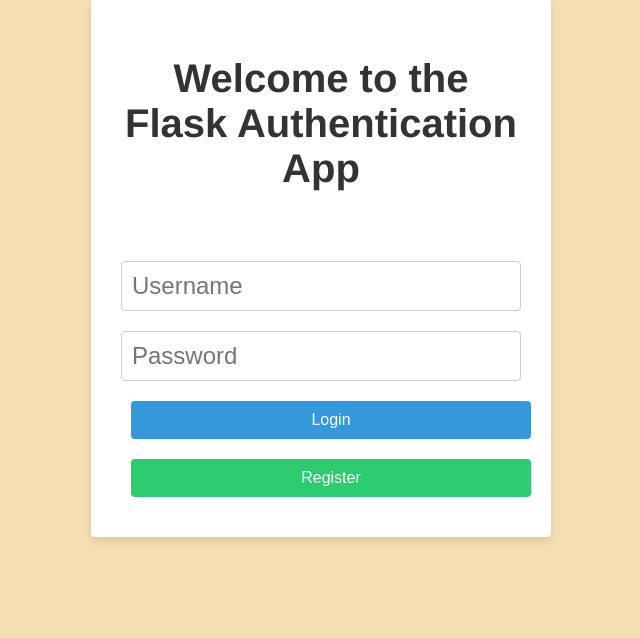
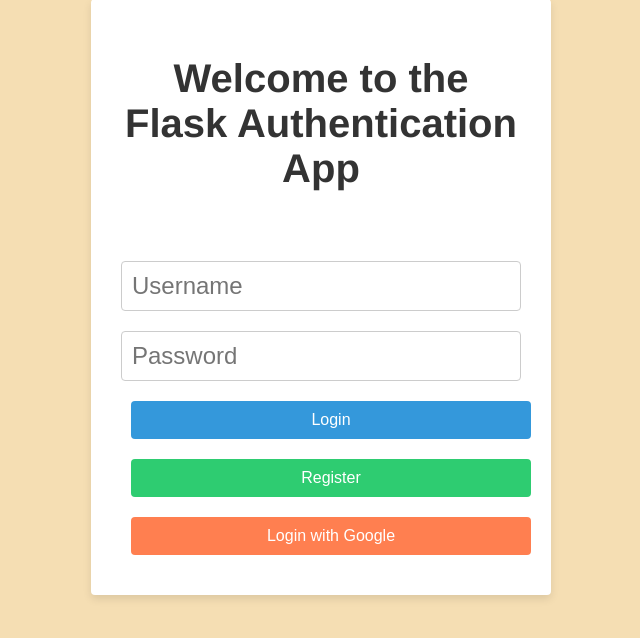
Before and after one commit to TechBadji/flask_Google-auth, a Flask app: page / in a window 1280 px wide. Shown: the part 109-747 px from the top of the page, without its empty margins (319-959 px from the left). Run offline with Flask 3, Linux system fonts and the light colour scheme.

Commit message:
Flask-Google-Authentication

```diff
--- a/main.py
+++ b/main.py
@@ -1,10 +1,11 @@
 from flask import Flask, render_template, request, redirect, session, url_for
 from werkzeug.security import generate_password_hash, check_password_hash
 from flask_sqlalchemy import SQLAlchemy
+from authlib.integrations.flask_client import OAuth
+from api_key import CLIENT_ID, CLIENT_SECRET
 
 app = Flask(__name__)
-
-app.secret_key = 'your_secret_key'
+app.secret_key = CLIENT_SECRET
 
 # Configuration SQLAlchemy
 app.config['SQLALCHEMY_DATABASE_URI'] = 'sqlite:///users.db'
@@ -12,19 +13,30 @@
 
 db = SQLAlchemy(app)
 
+oauth = OAuth(app)
+
+google = oauth.register(
+    name='google',
+    client_id=CLIENT_ID,
+    client_secret=CLIENT_SECRET,
+    client_kwargs={'scope': 'openid email profile'},
+    server_metadata_url='https://accounts.google.com/.well-known/openid-configuration'
+)
+
+
+
+
 # Database Model
 class User(db.Model):
     id = db.Column(db.Integer, primary_key=True)
     username = db.Column(db.String(150), unique=True, nullable=False)
-    password_hash = db.Column(db.String(150), nullable=False)
+    password_hash = db.Column(db.String(150), nullable=True)
 
     def set_password(self, password):
         self.password_hash = generate_password_hash(password)
 
     def check_password(self, password):
         return check_password_hash(self.password_hash, password)
-
-
 
 # Routes
 @app.route('/')
@@ -89,9 +101,36 @@
     # Suppression de l'entrée 'username' de la session
     session.pop('username', None)
     # Redirection vers la page d'accueil
-    return render_template('index.html')
+    return redirect(url_for('home'))
 
+# OAuth Login Route
+@app.route('/login/google', methods=['GET', 'POST'])
+def login_google():
+    try:
+        redirect_uri = url_for('authorize_google', _external=True)
+        return google.authorize_redirect(redirect_uri)
+    except Exception as e:
+        return f"An error occurred during Google login: {str(e)}"
 
+@app.route('/authorize/google')
+def authorize_google():
+
+        token = google.authorize_access_token()
+        userinfo_endpoint = google.server_metadata['userinfo_endpoint']
+        resp = google.get(userinfo_endpoint)
+        user_info = resp.json()
+        username = user_info['email']
+
+        user = User.query.filter_by(username=username).first()
+        if not user:
+            user = User(username=username)
+            user.set_password('')  # No password for OAuth users
+            db.session.add(user)
+            db.session.commit()
+
+        session['username'] = username
+        session['oauth_token'] = token
+        return redirect(url_for('dashboard'))
 
 
 if __name__ == '__main__':
--- a/static/style.css
+++ b/static/style.css
@@ -94,4 +94,11 @@
 }
 .container .btn.btn-logout:hover {
   background-color: rgb(33.1380753138, 125.1882845188, 186.8619246862);
+}
+.container .btn.btn-google {
+  background-color: coral;
+  color: #fff;
+}
+.container .btn.btn-google:hover {
+  background-color: rgb(255, 89.6971428571, 29);
 }/*# sourceMappingURL=style.css.map */
--- a/static/style.scss
+++ b/static/style.scss
@@ -132,6 +132,14 @@
                 background-color: $primary-hover-color;
             }
         }
+        &.btn-google{
+            background-color: coral;
+            color: #fff;
+
+            &:hover{
+                background-color: darken(coral, $button-hover-darken);
+            }
+        }
     }
 
 }
--- a/templates/index.html
+++ b/templates/index.html
@@ -10,6 +10,7 @@
                <input type="password" name="password" placeholder="Password" class="input-field">
                <input type="submit" value="Login" class="btn btn-login" onclick="setActionForm('login')">
                <input type="button" value="Register" class="btn btn-register" onclick="setActionForm('register')">
+               <input type="button" value="Login with Google" class="btn btn-google" onclick="setActionForm('google')">
             </form>
 
     </div>
@@ -21,6 +22,8 @@
                authForm.action = "{{url_for('login')}}";
             } else if(form === 'register'){
                authForm.action = "{{url_for('register')}}";
+            }else if(form === 'google'){
+               authForm.action = "{{url_for('login_google')}}";
             }
             authForm.submit();
        }
```
Also changed, not shown: requirements.txt (added, +19 -0 lines), instance/users.db (deleted), 2 other files.
